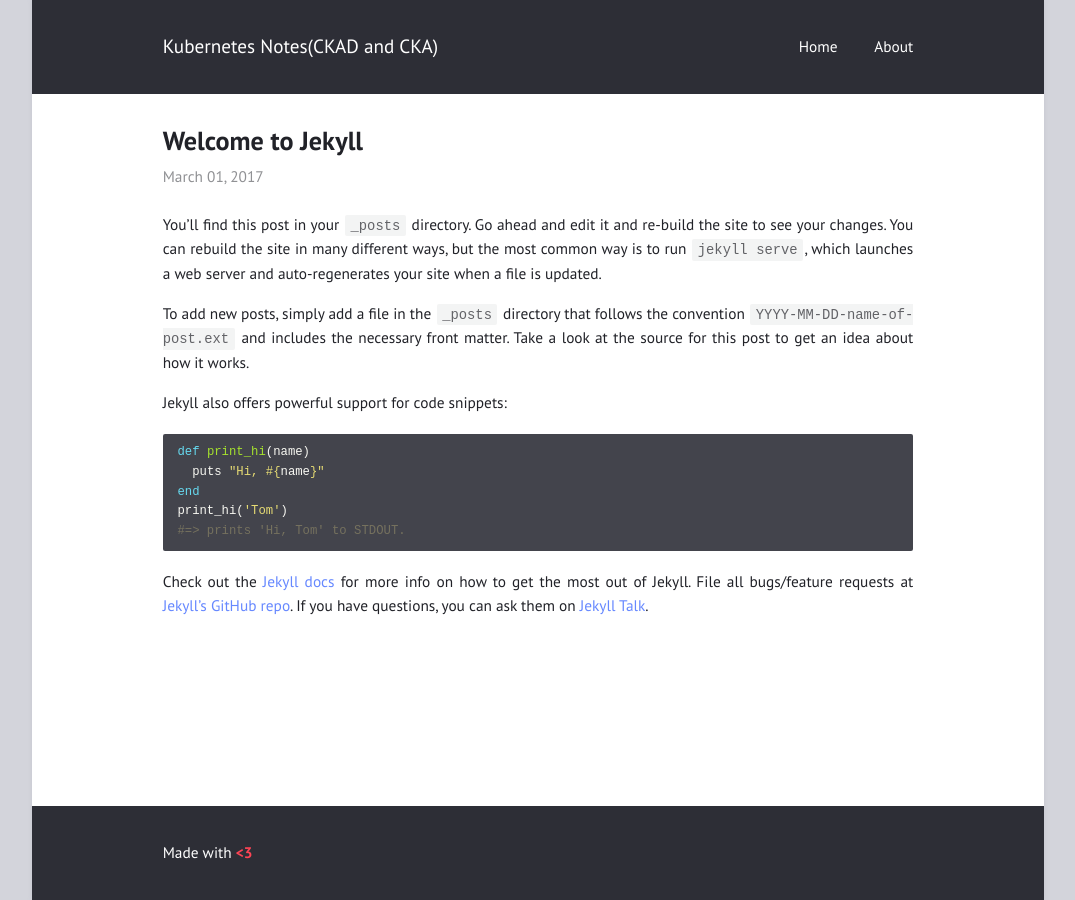
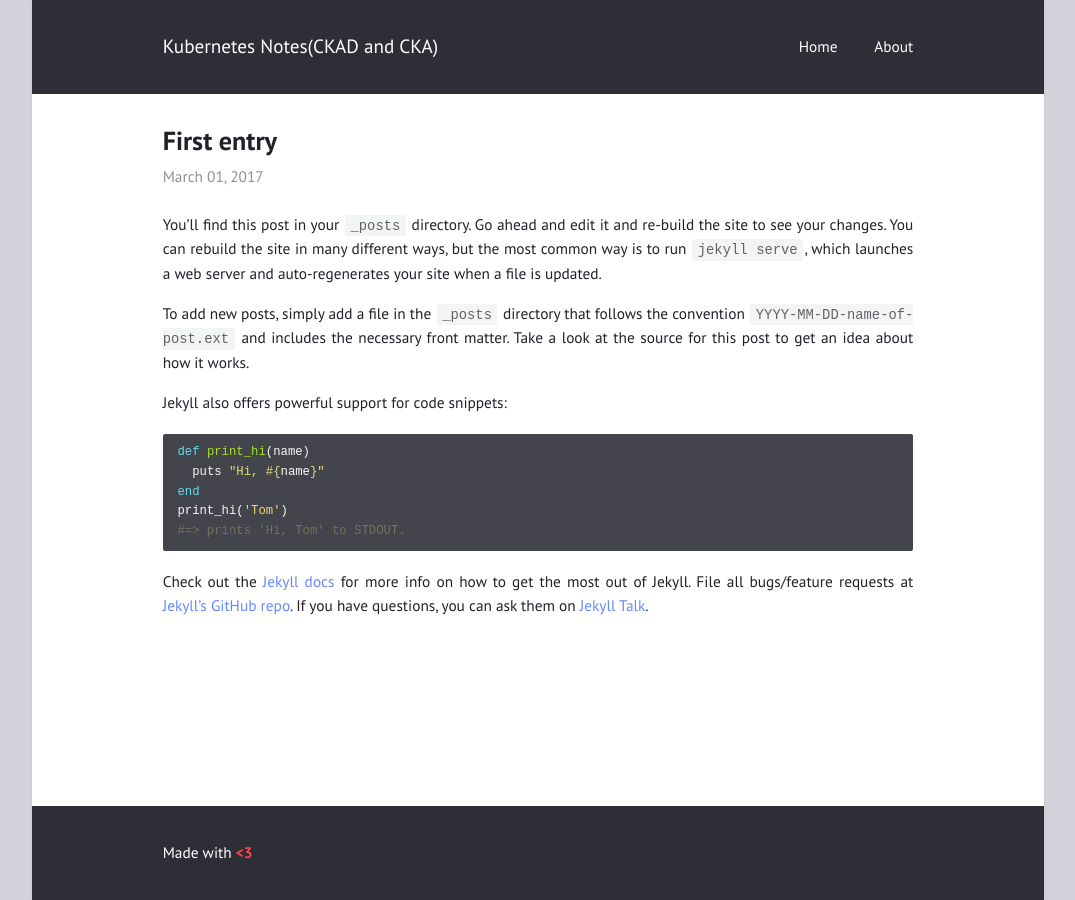
Before and after one commit to np-singh/k8s-notes.github.io, a Jekyll site: the page built from _posts/2017-03-01-welcome-to-jekyll.md, in a window 1280 px wide. Shown: the whole page, without its empty margins (102-1177 px from the left). Built offline with Jekyll 4.4.1, drawn with Linux system fonts in a browser that asks for light colours.

Commit message:
Update 2017-03-01-welcome-to-jekyll.md

```diff
--- a/_posts/2017-03-01-welcome-to-jekyll.md
+++ b/_posts/2017-03-01-welcome-to-jekyll.md
@@ -1,5 +1,5 @@
 ---
-title: "Welcome to Jekyll"
+title: "First entry"
 layout: post
 ---
 
```
